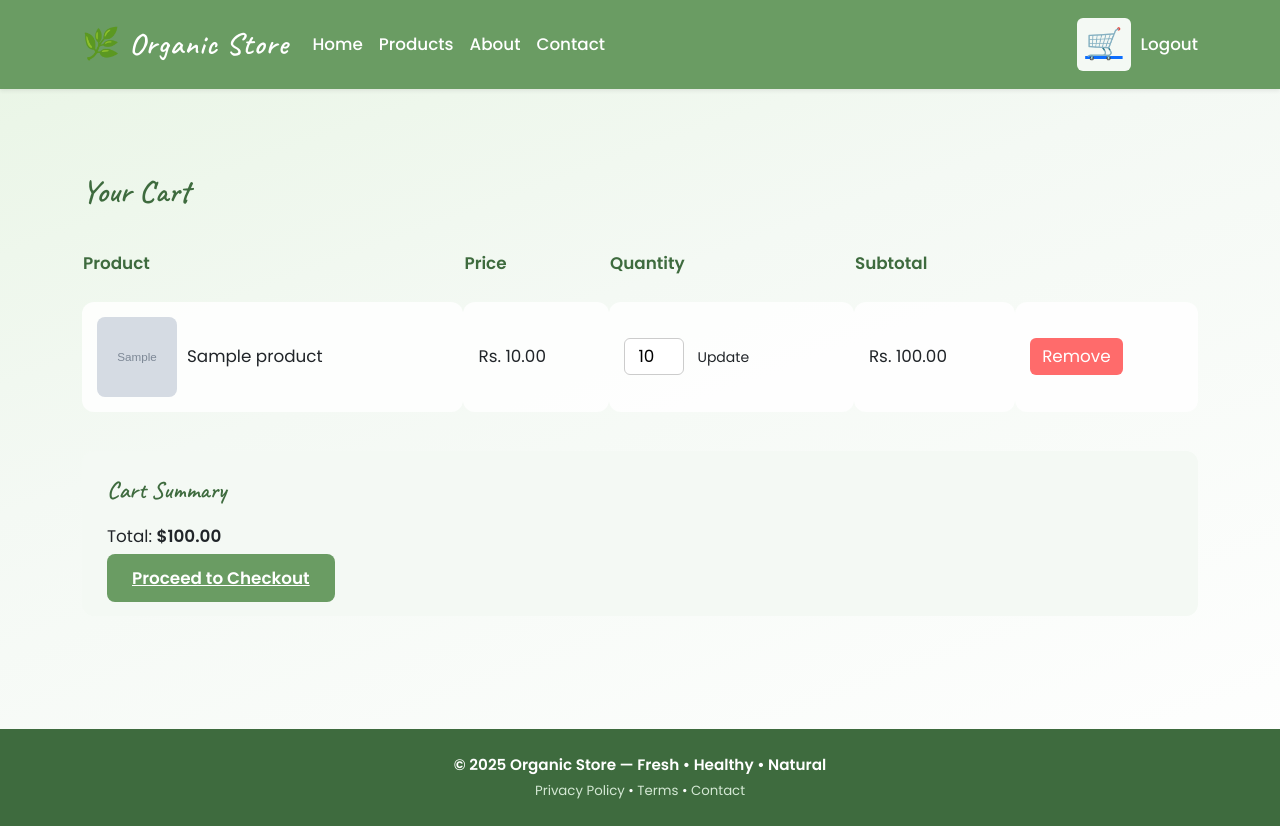
After one commit to Ashish-Tamang123/online-store, a Django app: page /store/cart/ in a window 1280 px wide. The commit adds this page. Run offline with Django 5.2, Linux system fonts and the light colour scheme; a user stored in the database is signed in; tables that the repository leaves empty hold one stand-in row (values such as "Sample post"); grey boxes marked "Sample" are stand-in pictures.

Commit message:
cart page

```diff
--- a/common_templates/base.html
+++ b/common_templates/base.html
@@ -75,6 +75,14 @@
             text-decoration: underline;
             color: #fff;
         }
+
+        .cart-button {
+            background-color: var(--organic-light);
+            font-size: 30px;
+            padding: 4px 8px;
+            border-radius: 6px;
+            margin: 10px;
+        }
     </style>
 
     {% block extra_head %}{% endblock extra_head %}
@@ -130,6 +138,7 @@
 
 
                 {% if request.user.is_authenticated %}
+                <a class="cart-button" href="{% url 'store:cart_page' %}">🛒</a>
                 <a class="nav-link" href="{% url 'accounts:logout_page' %}">
                     Logout
                 </a>
--- a/store/models.py
+++ b/store/models.py
@@ -16,6 +16,7 @@ class Product(models.Model):
     price = models.DecimalField(max_digits=10, decimal_places=2, default=0.0)
     image = models.ImageField(upload_to="products/")
     featured = models.BooleanField(default=False)
+    description = models.TextField(null=True, blank=True)
     created_at = models.DateTimeField(auto_now_add=True)
     updated_at = models.DateTimeField(auto_now=True)
 
@@ -36,8 +37,9 @@ class CartProduct(models.Model):
     quantity = models.PositiveIntegerField(default=1)
     added_at = models.DateTimeField(auto_now_add=True)
 
-    class Meta:
-        unique_together = ('product', 'cart')
+    @property
+    def get_total_price(self):
+        return self.quantity*self.product.price
 
     def __str__(self):
         return f"{self.product.name}-> {self.cart.user}"
--- /dev/null
+++ b/store/templates/store/cart.html
@@ -0,0 +1,159 @@
+{% extends 'base.html' %}
+
+
+{% block title %}Your Cart — Organic Store{% endblock title %}
+
+{% block extra_head %}
+<style>
+    .cart-container {
+        padding: 60px 0;
+    }
+
+    .cart-table {
+        width: 100%;
+        border-collapse: separate;
+        border-spacing: 0 15px;
+    }
+
+    .cart-table th {
+        text-align: left;
+        color: var(--organic-dark);
+        font-weight: 600;
+        padding-bottom: 10px;
+    }
+
+    .cart-table td {
+        vertical-align: middle;
+        background: #ffffffd9;
+        padding: 15px;
+        border-radius: 12px;
+    }
+
+    .cart-table img {
+        width: 80px;
+        height: 80px;
+        object-fit: cover;
+        border-radius: 8px;
+    }
+
+    .quantity-input {
+        width: 60px;
+        padding: 5px;
+        border-radius: 6px;
+        border: 1px solid #ccc;
+        text-align: center;
+    }
+
+    .btn-remove {
+        background-color: #ff6b6b;
+        color: #fff;
+        border: none;
+        border-radius: 6px;
+        padding: 6px 12px;
+        transition: 0.2s;
+    }
+
+    .btn-remove:hover {
+        background-color: #e03f3f;
+    }
+
+    .cart-summary {
+        background: #f4f9f4;
+        padding: 25px;
+        border-radius: 12px;
+        margin-top: 20px;
+    }
+
+    .cart-summary h4 {
+        font-family: 'Caveat', cursive !important;
+        color: var(--organic-dark);
+        margin-bottom: 20px;
+    }
+
+    .btn-checkout {
+        background-color: var(--organic-primary);
+        color: #fff;
+        border: none;
+        border-radius: 8px;
+        padding: 12px 25px;
+        font-weight: 600;
+        transition: 0.2s;
+        width: 100%;
+    }
+
+    .btn-checkout:hover {
+        background-color: var(--organic-dark);
+        color: #fff;
+    }
+
+    @media (max-width: 768px) {
+        .cart-table img {
+            width: 60px;
+            height: 60px;
+        }
+
+        .quantity-input {
+            width: 50px;
+        }
+    }
+</style>
+{% endblock extra_head %}
+
+{% block content %}
+<section class="container cart-container">
+    <h2 class="mb-4" style="font-family: 'Caveat', cursive; color: var(--organic-dark);">Your Cart</h2>
+
+    {% if products %}
+    <table class="cart-table">
+        <thead>
+            <tr>
+                <th>Product</th>
+                <th>Price</th>
+                <th>Quantity</th>
+                <th>Subtotal</th>
+                <th></th>
+            </tr>
+        </thead>
+        <tbody>
+            {% for item in products %}
+            <tr>
+                <td>
+                    <div style="display:flex; align-items:center; gap:10px;">
+                        <img src="{{ item.product.image.url }}" alt="{{ item.product.name }}">
+                        <span>{{ item.product.name }}</span>
+                    </div>
+                </td>
+                <td>Rs. {{ item.product.price }}</td>
+                <td>
+                    <form method="POST" action="{% url 'store:update_cart' item.id %}">
+                        {% csrf_token %}
+                        <input type="number" name="quantity" value="{{ item.quantity }}" min="1" class="quantity-input">
+                        <button type="submit" class="btn btn-sm btn-add">Update</button>
+                    </form>
+                </td>
+                <td>Rs. {{ item.get_total_price }}</td>
+                <td>
+                    <form method="POST" action="{% url 'store:remove_from_cart' item.id %}">
+                        {% csrf_token %}
+                        <button type="submit" class="btn-remove">Remove</button>
+                    </form>
+                </td>
+            </tr>
+            {% endfor %}
+        </tbody>
+    </table>
+
+    <!-- CART SUMMARY -->
+    <div class="cart-summary mt-4">
+        <h4>Cart Summary</h4>
+        <p>Total: <strong>${{ cart_total|floatformat:2 }}</strong></p>
+        <a href="" class="btn-checkout">Proceed to Checkout</a>
+    </div>
+
+    {% else %}
+    <p class="text-center">Your cart is empty. <a href="{% url 'store:products_page' %}"
+            style="color: var(--organic-primary);">Shop Now</a>
+    </p>
+    {% endif %}
+</section>
+{% endblock content %}
--- a/store/templates/store/home.html
+++ b/store/templates/store/home.html
@@ -207,7 +207,7 @@
                 <div class="product-card-body">
                     <h5>{{ product.name }}</h5>
                     <p>${{ product.price }}</p>
-                    <a href="" class="btn-add">View</a>
+                    <a href="{% url 'store:product_detail_page' product.id %}" class="btn-add">View</a>
                 </div>
             </div>
         </div>
--- a/store/urls.py
+++ b/store/urls.py
@@ -8,4 +8,7 @@ urlpatterns = [
     path('products/', views.products, name="products_page"),
     path('products/<int:pk>/detail/', views.product_detail, name="product_detail_page"),
     path('cart/<int:pk>/add/', views.add_to_cart, name="add_to_cart"),
+    path('cart/<int:pk>/remove/', views.remove_from_cart, name="remove_from_cart"),
+    path('cart/<int:pk>/update/', views.update_cart, name="update_cart"),
+    path('cart/', views.cart, name="cart_page"),
 ]
--- a/store/views.py
+++ b/store/views.py
@@ -5,6 +5,8 @@ from .forms import ProductFilterForm
 from django.urls import reverse, reverse_lazy
 from django.contrib import messages
 from django.contrib.auth.decorators import login_required
+from django.db.models import F, Sum, ExpressionWrapper, DecimalField
+
 
 def home(request):
     featured_products = Product.objects.filter(featured=True).order_by('-created_at')[:8]
@@ -59,32 +61,93 @@ def product_detail(request, pk):
     }
     return render(request, 'store/product_detail.html', context)
 
-@login_required(login_url=reverse_lazy('accounts:login_page'))
+@login_required(login_url=reverse_lazy("accounts:login_page"))
 def add_to_cart(request, pk):
-    if request.method != "POST":
-        return redirect('store:product_detail_page', pk=pk)
+    try:
+        product = get_object_or_404(Product, pk=pk)
+        logged_in_user = request.user
+        cart, created = Cart.objects.get_or_create(user=logged_in_user)
 
-    product = get_object_or_404(Product, pk=pk)
-    cart, _ = Cart.objects.get_or_create(user=request.user)
+        if CartProduct.objects.filter(product=product, cart=cart).exists():
+            messages.success(request, "Product already in your cart")
+            return redirect("store:product_detail_page", pk=pk)
 
-    quantity = request.POST.get('quantity')
-    if not quantity or not quantity.isdigit():
-        messages.error(request, "Quantity must be at least 1")
-        return redirect('store:product_detail_page', pk=pk)
+        quantity = int(request.POST.get("quantity"))
+        if quantity < 0:
+            messages.error(request, "Quantify cannot be zero")
+            return redirect("store:product_detail_page", pk=pk)
 
-    quantity = int(quantity)
+        CartProduct.objects.create(product=product, cart=cart, quantity=quantity)
+        messages.success(request, "Product added to cart successfully")
+    except Exception as e:
+        print(e)
+        messages.error(request, "Adding product to cart failed")
 
-    cart_product, created = CartProduct.objects.get_or_create(
-        product=product,
-        cart=cart,
-        defaults={'quantity': quantity}
-    )
+    return redirect("store:product_detail_page", pk=pk)
 
-    if not created:
-        cart_product.quantity += quantity
-        cart_product.save()
-        messages.success(request, "Cart updated successfully")
+
+@login_required(login_url=reverse_lazy("accounts:login_page"))
+def remove_from_cart(request, pk):
+    try:
+        cart_item = CartProduct.objects.get(pk=pk)
+    except CartProduct.DoesNotExist:
+        messages.error(request, "Cart item doesn't exists")
+    except Exception as e:
+        messages.error(request, "Removing item from cart failed")
     else:
-        messages.success(request, "Product added to cart successfully")
+        cart_item.delete()
+        messages.success(request, "Cart item removed successful")
+    return redirect('store:cart_page')
 
-    return redirect('store:product_detail_page', pk=pk)
+
+@login_required(login_url=reverse_lazy("accounts:login_page"))
+def update_cart(request, pk):
+    try:
+        cart_item = CartProduct.objects.get(pk=pk)
+    except CartProduct.DoesNotExist:
+        messages.error(request, "Cart item doesn't exists")
+    except Exception as e:
+        messages.error(request, "Updating item from cart failed")
+    else:
+        try:
+            updated_quantity = int(request.POST.get("quantity"))
+        except ValueError:
+            messages.error(request, "Quantity must be a number")
+        else:
+            if updated_quantity < 0:
+                messages.error(request, "Quantity can't be less than 1")
+
+            cart_item.quantity = updated_quantity
+            cart_item.save()
+            messages.success(request, "Cart item updated successful")
+
+    return redirect('store:cart_page')
+
+
+
+@login_required(login_url=reverse_lazy("accounts:login_page"))
+def cart(request):
+    try:
+        user_cart = request.user.cart
+        if cart is not None:
+            # cart_products = CartProduct.objects.filter(cart=user_cart)
+            # cart_total = 0
+            # for cart_item in cart_products:
+            #     cart_total += cart_item.get_total_price
+            cart_products = CartProduct.objects.filter(cart=user_cart).annotate(
+                subtotal=ExpressionWrapper(
+                    F('quantity') * F('product__price'),
+                    output_field=DecimalField(max_digits=10, decimal_places=2)
+                )
+            )
+            cart_total = cart_products.aggregate(total=Sum('subtotal'))['total'] or 0
+
+    except Exception:
+        messages.error(request, 'Something went wrong, please try again later')
+        return redirect('store:home_page')
+
+    context = {
+        'products': cart_products,
+        'cart_total': cart_total
+    }
+    return render(request, 'store/cart.html', context)
```
Also changed, not shown: store/templates/store/product_detail.html (+37 -12 lines), store/migrations/0009_remove_cart_quantity_alter_cartproduct_cart_and_more.py (added), store/migrations/0010_product_description.py (added).
